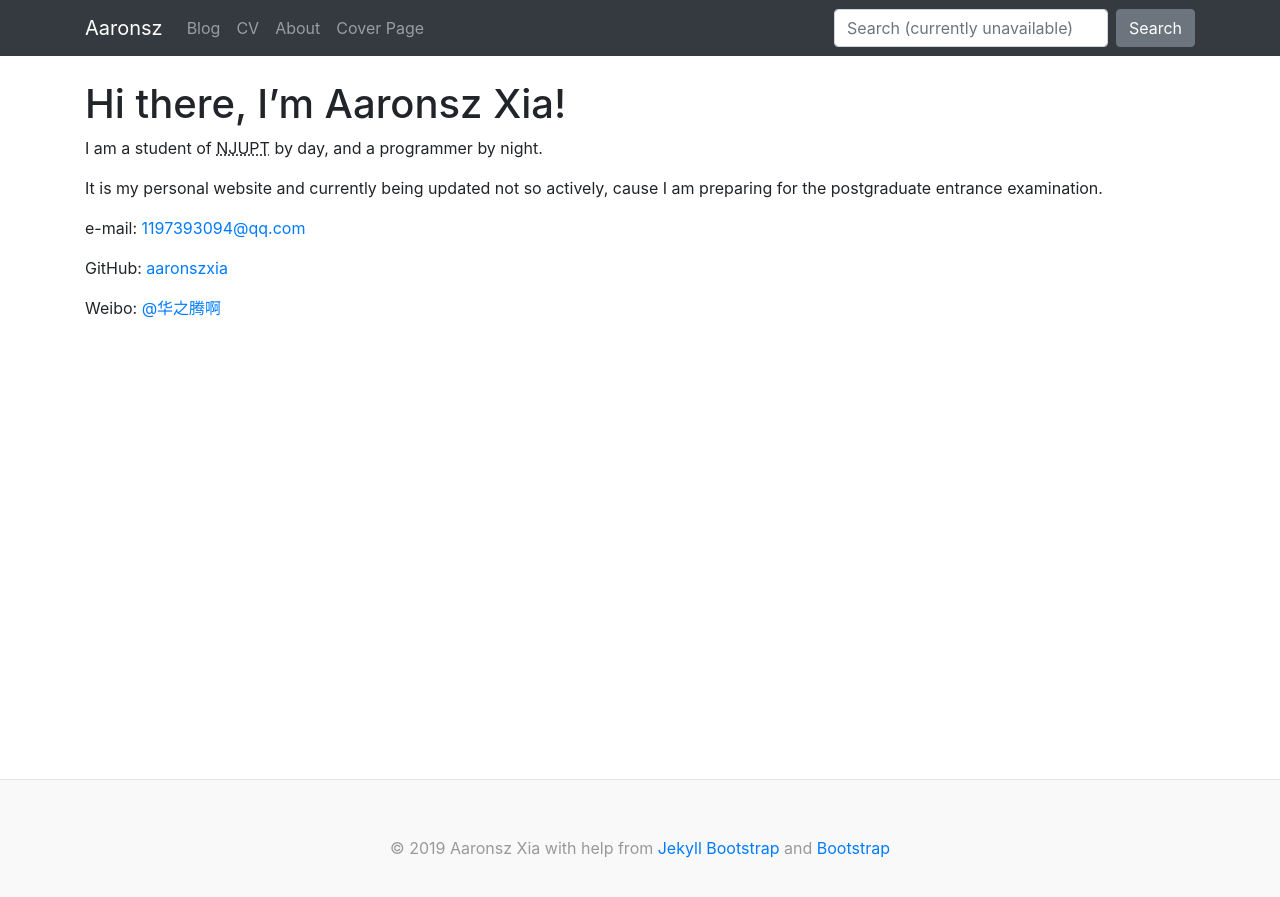
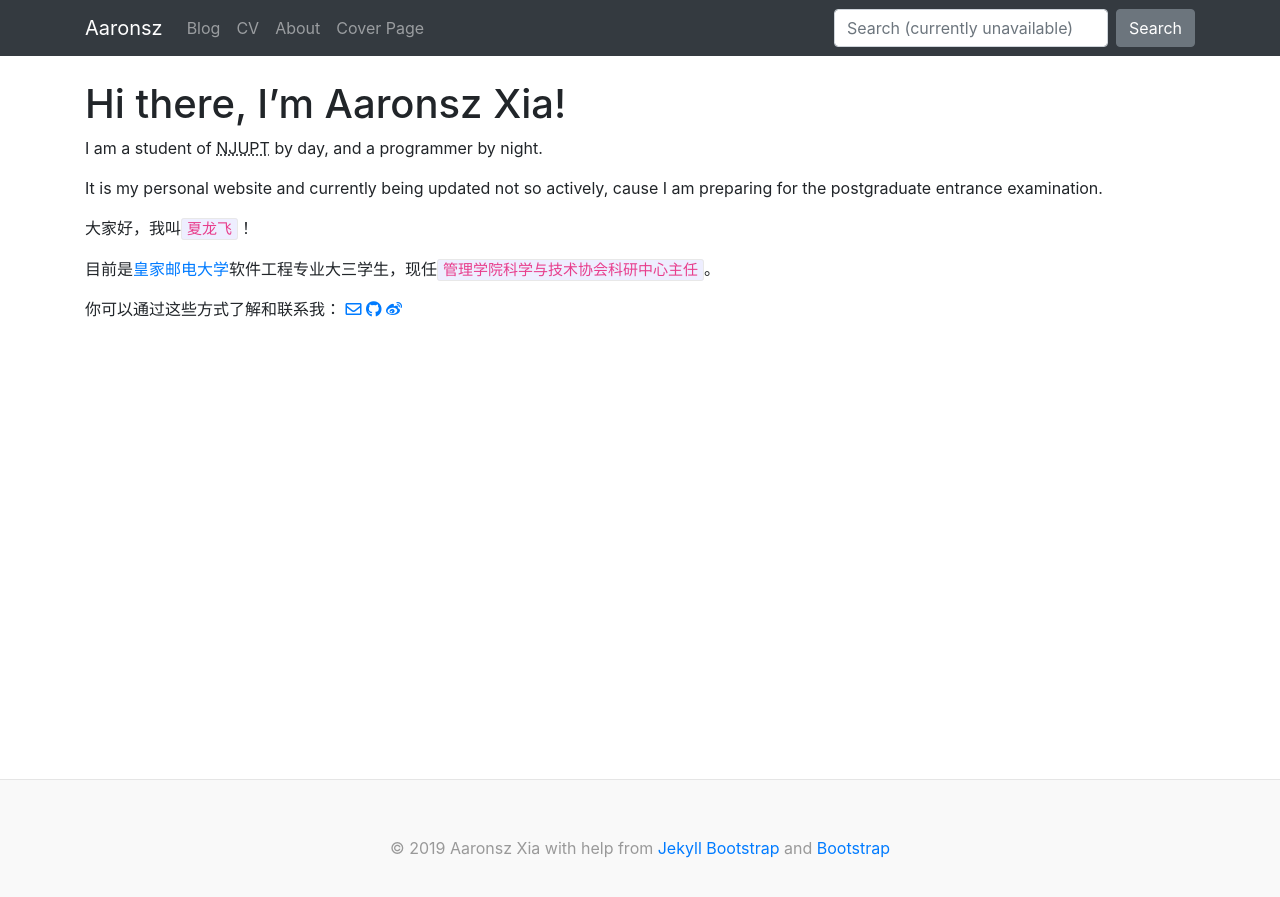
Before and after one commit to AaronszXia/AaronszXia.github.io, a Jekyll site: the page built from about/index.md, in a window 1280 px wide. Shown: the top 897 px of the page. Built offline with Jekyll 4.4.1, drawn with Linux system fonts in a browser that asks for light colours; nearby versions of some CDN libraries; comment, search, counter and statistics services are not loaded.

Commit message:
更新“关于”页文本

```diff
--- a/_config.yml
+++ b/_config.yml
@@ -6,8 +6,11 @@ author:
   name: Aaronsz Xia
   email: 1197393094@qq.com
   github: aaronszxia
-  twitter : aaronszxia
-  feedburner : feedname
+  weibo:
+    username: "华之腾啊"
+    link: https://weibo.com/u/2185032634/
+  twitter: aaronszxia
+  feedburner: feedname
 
 JB :
   archive_path: /archive.html
--- a/_layouts/default.html
+++ b/_layouts/default.html
@@ -74,7 +74,7 @@
             <a class="nav-link" href="{{ site.baseurl }}/about">About</a>
           </li>
           <li class="nav-item">
-            <a class="nav-link" href="https://aaronszxia.github.io/">Cover Page</a>
+            <a class="nav-link" href="">Cover Page</a>
           </li>
         </ul>
         <form class="form-inline my-2 my-lg-0">
--- a/about/index.md
+++ b/about/index.md
@@ -9,8 +9,9 @@ I am a student of <abbr title="Nanjing University of Posts and Telecommunication
 
 It is my personal website and currently being updated not so actively, cause I am preparing for the postgraduate entrance examination.
 
-e-mail: [{{ site.author.email }}](mailto:{{ site.author.email }})
+大家好，我叫`夏龙飞`！
 
-GitHub: [{{ site.author.github }}](https://github.com/{{ site.author.github }})
+目前是[皇家邮电大学](http://www.njupt.edu.cn "南京邮电大学")软件工程专业大三学生，现任`管理学院科学与技术协会科研中心主任`。
 
-Weibo: [@华之腾啊](https://weibo.com/u/2185032634/)
+你可以通过这些方式了解和联系我：
+[<i class="far fa-envelope"></i>](mailto:{{ site.author.email }} "{{ site.author.email }}") [<i class="fab fa-github"></i>](https://github.com/{{ site.author.github }} "@{{ site.author.github }}") [<i class="fab fa-weibo"></i>]({{ site.author.weibo.link }} "@{{ site.author.weibo.username }}")
--- a/blog/index.html
+++ b/blog/index.html
@@ -1,7 +1,7 @@
 ---
 <!-- layout: page -->
 layout: 8-4
-title: Aaronsz's Blog
+title: Posts List
 ---
 
 <ul>
```
Also changed, not shown: _posts/2019-03-08-Creating-and-Hosting-a-Personal-Site-on-GitHub.md (+1 -1 lines).
